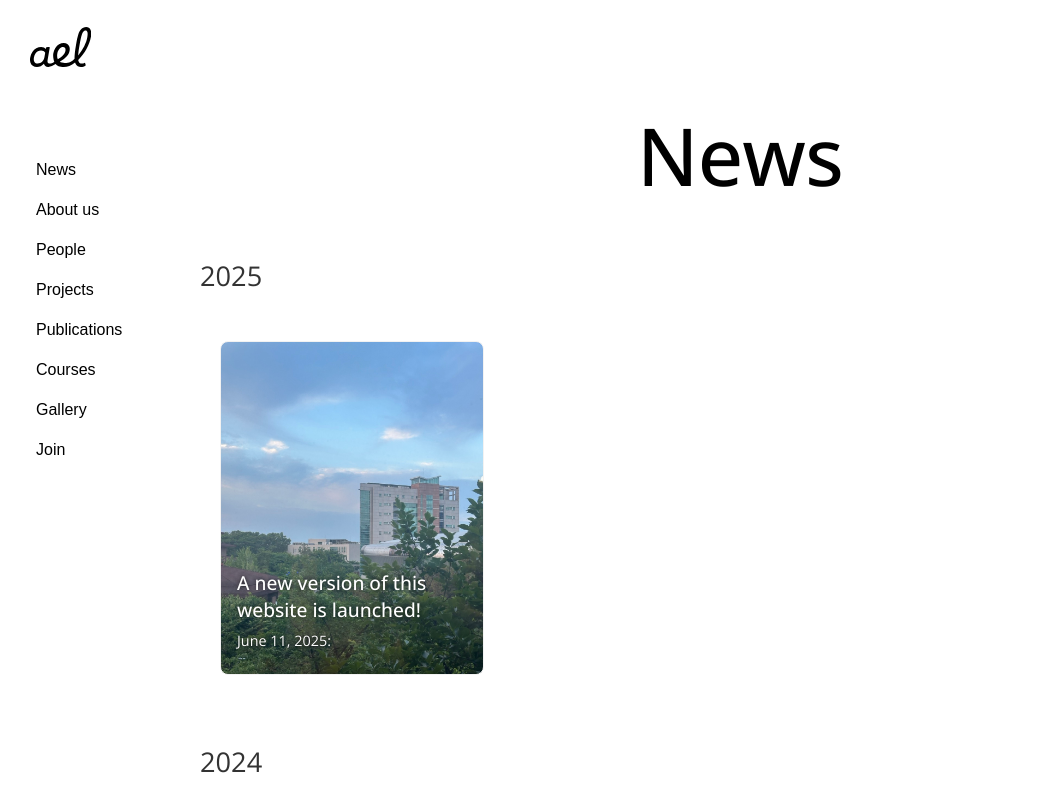
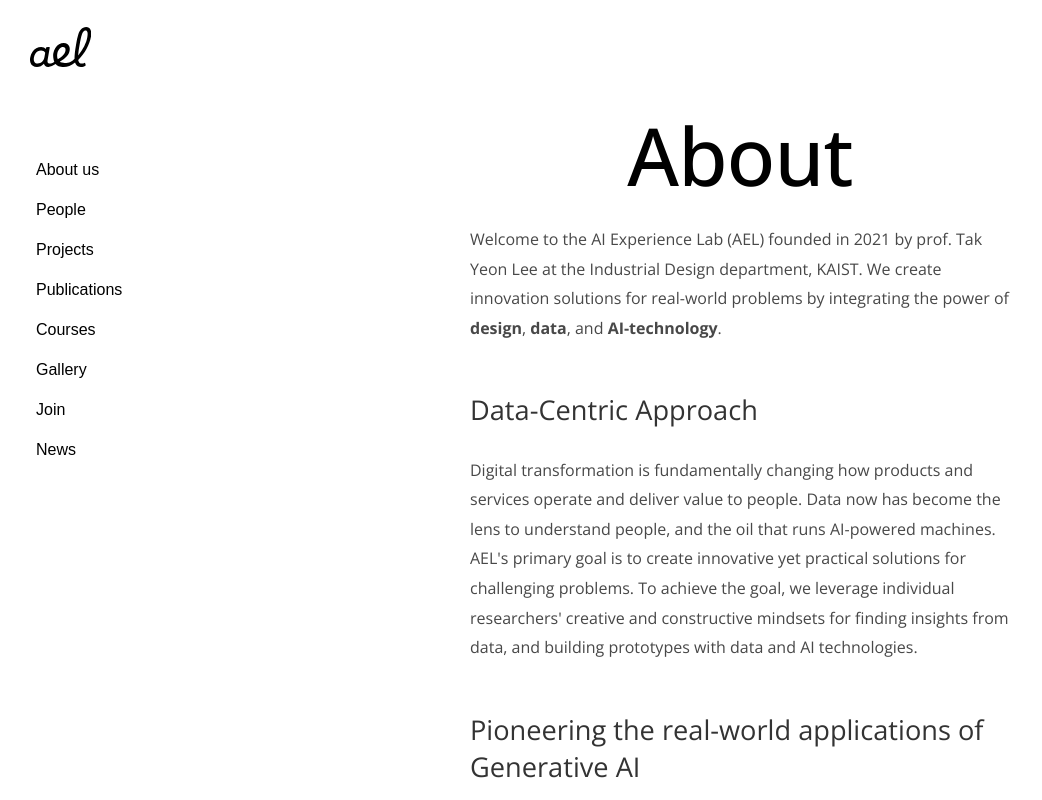
Before and after one commit to ai-experience-lab/ai-experience-lab.github.io, a React (Create React App) app: page / in a window 1280 px wide. Shown: the whole page, without its empty margins (0-1042 px from the left). Built offline with nearby package versions, Linux system fonts and the light colour scheme; a web font is replaced by a local one.

Commit message:
fix: set about page to default

```diff
--- a/src/App.js
+++ b/src/App.js
@@ -45,8 +45,7 @@ function App() {
         <div className="CommonPage noBounce">
           <Nav language={language} setLanguage={setLanguage} />
           <Routes>
-            <Route path="/" element={<CommonPage key="home" ContentPage={News} language={language} setLanguage={setLanguage}/>} />
-            <Route path="/news" element={<CommonPage key="news" ContentPage={News} language={language} setLanguage={setLanguage}/>} />
+            <Route path="/" element={<CommonPage key="home" ContentPage={About} language={language} setLanguage={setLanguage}/>} />
             <Route path="/about" element={<CommonPage key="about" ContentPage={About} language={language} setLanguage={setLanguage}/>} />
             <Route path="/people" element={<CommonPage key="people" ContentPage={People} language={language} setLanguage={setLanguage}/>} />
             <Route path="/life" element={<CommonPage key="life" ContentPage={Life} language={language} setLanguage={setLanguage}/>} />
@@ -56,6 +55,7 @@ function App() {
             <Route path="/project/:pid" element={<CommonPage key="project" ContentPage={Project} language={language} setLanguage={setLanguage}/>} />
             <Route path="/publications" element={<CommonPage key="publications" ContentPage={Publications} language={language} setLanguage={setLanguage}/>} />
             <Route path="/gallery" element={<CommonPage key="gallery" ContentPage={Gallery} language={language} setLanguage={setLanguage}/>} />
+            <Route path="/news" element={<CommonPage key="news" ContentPage={News} language={language} setLanguage={setLanguage}/>} />
           </Routes>
         </div>
       </div>
--- a/src/components/Nav.jsx
+++ b/src/components/Nav.jsx
@@ -36,7 +36,6 @@ function Nav({language, setLanguage}) {
             }
         </div> */}
         <ul>
-            <li className="no-select"><Link to="/news">News</Link></li>
             <li className="no-select"><Link to="/about">About us</Link></li>
             <li className="no-select"><Link to="/people">People</Link></li>
             <li className="no-select"><Link to="/projects">Projects</Link></li>
@@ -44,7 +43,7 @@ function Nav({language, setLanguage}) {
             <li className="no-select"><Link to="/courses">Courses</Link></li>
             <li className="no-select"><Link to="/gallery">Gallery</Link></li>
             <li className="no-select"><Link to="/join">Join</Link></li>
-
+            <li className="no-select"><Link to="/news">News</Link></li>
         </ul>
 
 
```
